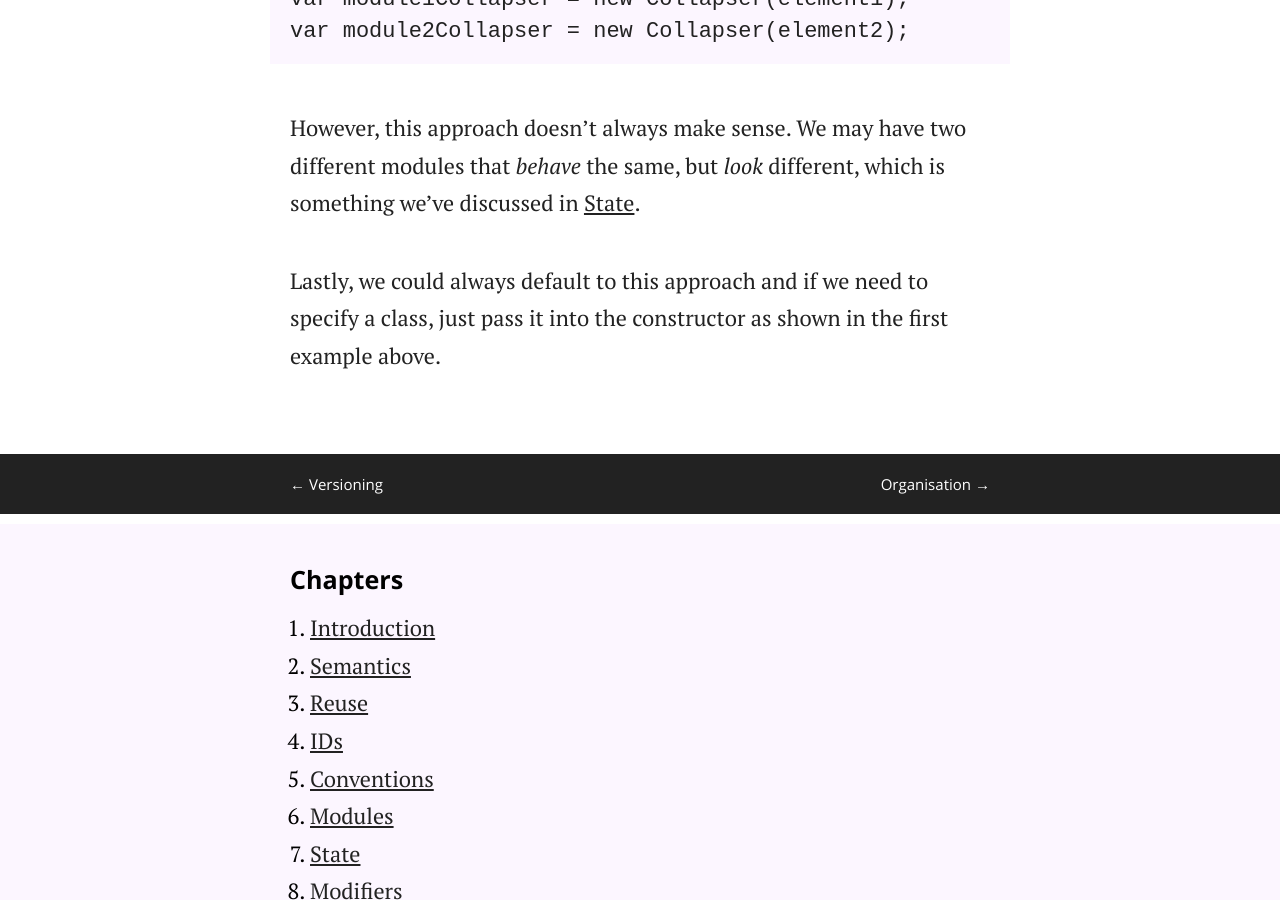
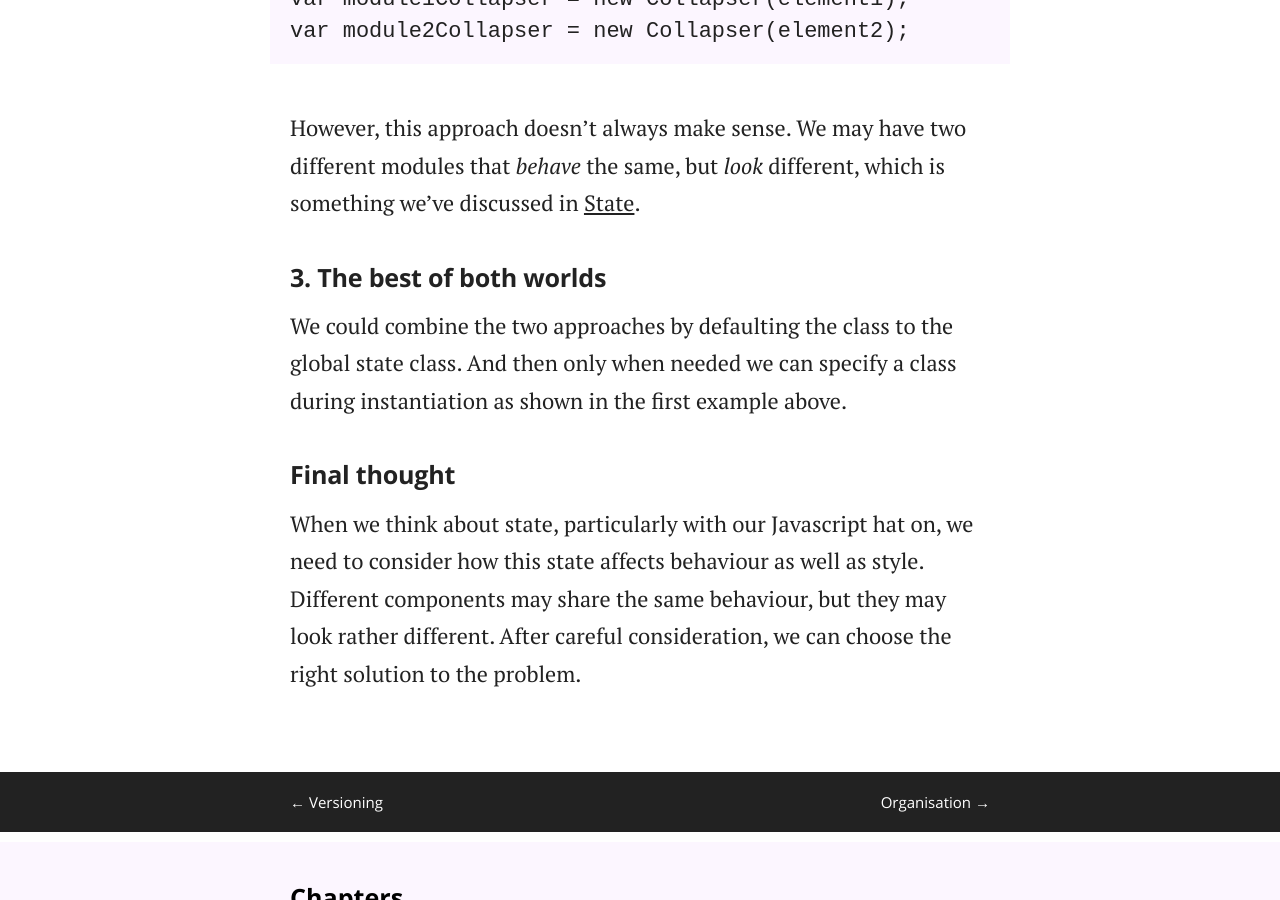
Before and after one commit to adamsilver/maintainablecss.com-jekyll, a Jekyll site: the page built from _chapters/10-javascript.md, in a window 1280 px wide and 900 px high, scrolled down 1968 px. Built offline with Jekyll 4.4.1, drawn with Linux system fonts in a browser that asks for light colours.

Commit message:
Update final thought

```diff
--- a/_chapters/10-javascript.md
+++ b/_chapters/10-javascript.md
@@ -48,8 +48,12 @@ This approach does away with the long comma-delimited list. And we no longer nee
 
 However, this approach doesn't always make sense. We may have two different modules that *behave* the same, but *look* different, which is something we've discussed in [State](/chapters/state/).
 
-Lastly, we could always default to this approach and if we need to specify a class, just pass it into the constructor as shown in the first example above.
+## 3. The best of both worlds
 
+We could combine the two approaches by defaulting the class to the global state class. And then only when needed we can specify a class during instantiation as shown in the first example above.
 
+## Final thought
+
+When we think about state, particularly with our Javascript hat on, we need to consider how this state affects behaviour as well as style. Different components may share the same behaviour, but they may look rather different. After careful consideration, we can choose the right solution to the problem.
 
 <!-- display: flex vs display: block -->
```
Also changed, not shown: _chapters/11-organisation.md (+2 -2 lines).
